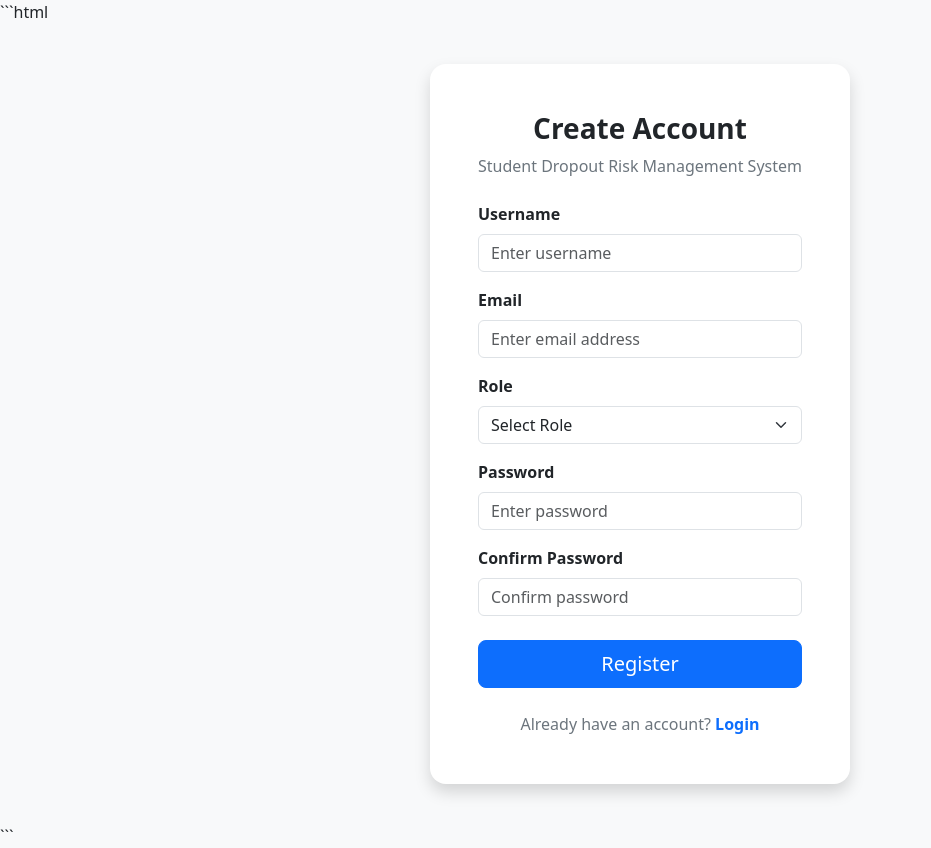
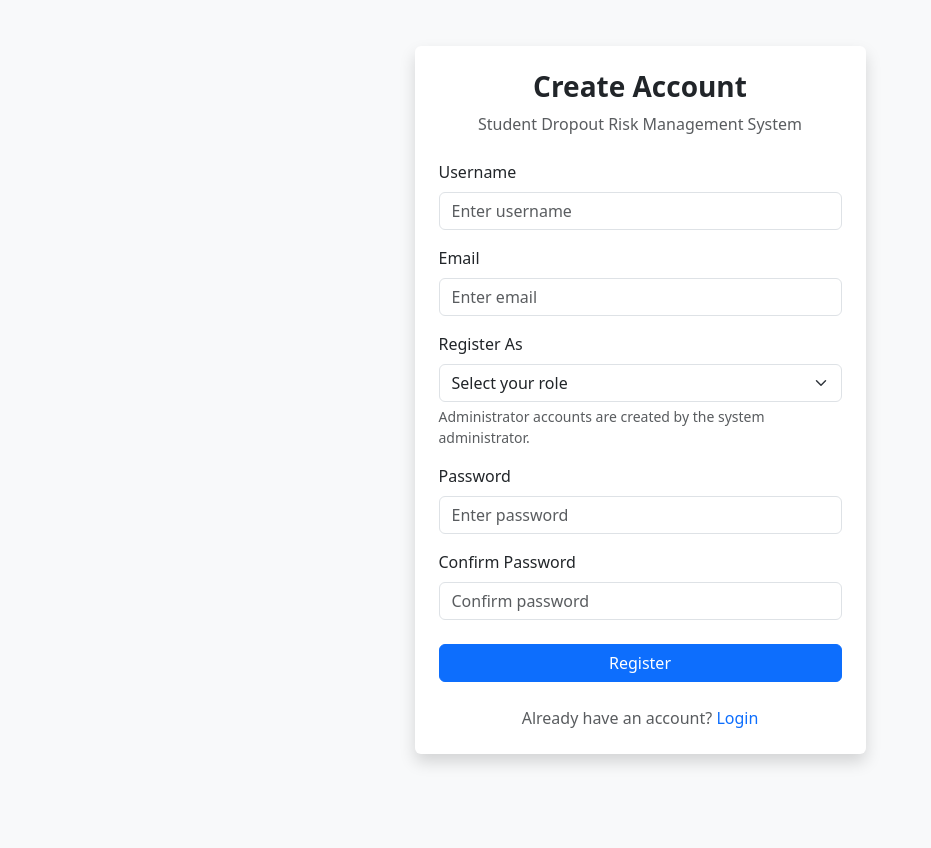
Before and after one commit to 4swin-80/Student_dropout_risk_mngt, a Django app: page /register/ in a window 1280 px wide. Shown: the whole page, without its empty margins (0-931 px from the left). After the commit the page ends 765 px from the top, so only its background shows below. Run offline with Django 5.2, Linux system fonts and the light colour scheme.

Commit message:
no admin public register fix and small fixs

````diff
--- a/core/Templates/accounts/login.html
+++ b/core/Templates/accounts/login.html
@@ -1,4 +1,3 @@
-```html
 <!DOCTYPE html>
 <html lang="en">
 
@@ -143,4 +142,3 @@
 </body>
 
 </html>
-```
--- a/core/Templates/accounts/register.html
+++ b/core/Templates/accounts/register.html
@@ -1,49 +1,60 @@
-```html
 <!DOCTYPE html>
 <html lang="en">
 
 <head>
+
     <meta charset="UTF-8">
-    <meta name="viewport" content="width=device-width, initial-scale=1.0">
+
+    <meta name="viewport"
+          content="width=device-width, initial-scale=1">
 
     <title>Register - Student Risk Management</title>
 
-    <!-- Bootstrap 5 CSS -->
+    <!-- Bootstrap 5 -->
     <link
         href="https://cdn.jsdelivr.net/npm/bootstrap@5.3.3/dist/css/bootstrap.min.css"
         rel="stylesheet"
     >
+
 </head>
 
 <body class="bg-light">
 
-    <div class="container min-vh-100 d-flex align-items-center justify-content-center py-4">
+<div class="container">
 
-        <div class="card shadow border-0 rounded-4 w-100" style="max-width: 420px;">
+    <div class="row justify-content-center align-items-center min-vh-100">
 
-            <div class="card-body p-4 p-md-5">
+        <div class="col-md-6 col-lg-5">
+
+            <div class="card shadow border-0">
+
+                <div class="card-body p-4">
 
                     <!-- Heading -->
+
                     <div class="text-center mb-4">
 
-                    <h1 class="h3 fw-bold mb-2">
+                        <h3 class="fw-bold">
                             Create Account
-                    </h1>
+                        </h3>
 
-                    <p class="text-secondary mb-0">
+                        <p class="text-muted">
                             Student Dropout Risk Management System
                         </p>
 
                     </div>
 
 
-                <!-- Django Messages -->
+                    <!-- Messages -->
+
                     {% if messages %}
+
                         {% for message in messages %}
 
                             <div
                                 class="alert alert-danger alert-dismissible fade show"
-                            role="alert">
+                                role="alert"
+                            >
 
                                 {{ message }}
 
@@ -51,25 +62,30 @@
                                     type="button"
                                     class="btn-close"
                                     data-bs-dismiss="alert"
-                                aria-label="Close">
-                            </button>
+                                ></button>
 
                             </div>
 
                         {% endfor %}
+
                     {% endif %}
 
 
                     <!-- Registration Form -->
+
                     <form method="POST">
 
                         {% csrf_token %}
 
 
                         <!-- Username -->
+
                         <div class="mb-3">
 
-                        <label for="username" class="form-label fw-semibold">
+                            <label
+                                for="username"
+                                class="form-label"
+                            >
                                 Username
                             </label>
 
@@ -86,9 +102,13 @@
 
 
                         <!-- Email -->
+
                         <div class="mb-3">
 
-                        <label for="email" class="form-label fw-semibold">
+                            <label
+                                for="email"
+                                class="form-label"
+                            >
                                 Email
                             </label>
 
@@ -97,31 +117,32 @@
                                 class="form-control"
                                 id="email"
                                 name="email"
-                            placeholder="Enter email address"
+                                placeholder="Enter email"
                             >
 
                         </div>
 
 
                         <!-- Role -->
+
                         <div class="mb-3">
 
-                        <label for="role" class="form-label fw-semibold">
-                            Role
+                            <label
+                                for="role"
+                                class="form-label"
+                            >
+                                Register As
                             </label>
 
                             <select
                                 class="form-select"
                                 id="role"
                                 name="role"
-                            required>
+                                required
+                            >
 
                                 <option value="" selected disabled>
-                                Select Role
-                            </option>
-
-                            <option value="ADMIN">
-                                Administrator
+                                    Select your role
                                 </option>
 
                                 <option value="TEACHER">
@@ -134,13 +155,21 @@
 
                             </select>
 
+                            <div class="form-text">
+                                Administrator accounts are created by the system administrator.
+                            </div>
+
                         </div>
 
 
                         <!-- Password -->
+
                         <div class="mb-3">
 
-                        <label for="password" class="form-label fw-semibold">
+                            <label
+                                for="password"
+                                class="form-label"
+                            >
                                 Password
                             </label>
 
@@ -157,9 +186,13 @@
 
 
                         <!-- Confirm Password -->
+
                         <div class="mb-4">
 
-                        <label for="confirm_password" class="form-label fw-semibold">
+                            <label
+                                for="confirm_password"
+                                class="form-label"
+                            >
                                 Confirm Password
                             </label>
 
@@ -175,15 +208,15 @@
                         </div>
 
 
-                    <!-- Register Button -->
+                        <!-- Register -->
+
                         <div class="d-grid">
 
                             <button
                                 type="submit"
-                            class="btn btn-primary btn-lg">
-
+                                class="btn btn-primary"
+                            >
                                 Register
-
                             </button>
 
                         </div>
@@ -191,19 +224,19 @@
                     </form>
 
 
-                <!-- Login Link -->
+                    <!-- Login -->
+
                     <div class="text-center mt-4">
 
-                    <span class="text-secondary">
+                        <span class="text-muted">
                             Already have an account?
                         </span>
 
                         <a
                             href="{% url 'login' %}"
-                        class="text-primary text-decoration-none fw-semibold">
-
+                            class="text-decoration-none"
+                        >
                             Login
-
                         </a>
 
                     </div>
@@ -214,8 +247,13 @@
 
         </div>
 
+    </div>
 
-    <!-- Bootstrap 5 JS -->
+</div>
+
+
+<!-- Bootstrap JS -->
+
 <script
     src="https://cdn.jsdelivr.net/npm/bootstrap@5.3.3/dist/js/bootstrap.bundle.min.js">
 </script>
@@ -223,4 +261,3 @@
 </body>
 
 </html>
-```
--- a/core/views.py
+++ b/core/views.py
@@ -62,13 +62,15 @@ def register_view(request):
 
     if request.method == "POST":
 
-        username = request.POST.get("username")
-        email = request.POST.get("email")
+        username = request.POST.get("username", "").strip()
+        email = request.POST.get("email", "").strip()
         password = request.POST.get("password")
         confirm_password = request.POST.get("confirm_password")
         role = request.POST.get("role")
 
-        # Validation
+        # -------------------------
+        # Basic validation
+        # -------------------------
 
         if not username or not password:
             messages.error(
@@ -81,6 +83,10 @@ def register_view(request):
                 "accounts/register.html"
             )
 
+        # -------------------------
+        # Password validation
+        # -------------------------
+
         if password != confirm_password:
             messages.error(
                 request,
@@ -91,6 +97,10 @@ def register_view(request):
                 request,
                 "accounts/register.html"
             )
+
+        # -------------------------
+        # Username validation
+        # -------------------------
 
         if User.objects.filter(username=username).exists():
             messages.error(
@@ -103,7 +113,27 @@ def register_view(request):
                 "accounts/register.html"
             )
 
-        # Create user
+        # -------------------------
+        # SECURITY:
+        # Only Teacher and Mentor
+        # can register publicly.
+        # -------------------------
+
+        if role not in ["TEACHER", "MENTOR"]:
+
+            messages.error(
+                request,
+                "Public registration is available only for Teachers and Mentors."
+            )
+
+            return render(
+                request,
+                "accounts/register.html"
+            )
+
+        # -------------------------
+        # Create User
+        # -------------------------
 
         user = User.objects.create_user(
             username=username,
@@ -111,7 +141,9 @@ def register_view(request):
             password=password
         )
 
-        # Create role profile
+        # -------------------------
+        # Create UserProfile
+        # -------------------------
 
         UserProfile.objects.create(
             user=user,
@@ -134,10 +166,15 @@ def register_view(request):
 @login_required
 def dashboard_redirect(request):
 
+    # Django superuser = Administrator
+    if request.user.is_superuser:
+        return redirect("admin_dashboard")
+
     try:
         role = request.user.profile.role
 
     except UserProfile.DoesNotExist:
+
         messages.error(
             request,
             "User role is not configured."
@@ -169,7 +206,10 @@ def dashboard_redirect(request):
 @login_required
 def admin_dashboard(request):
 
-    if request.user.profile.role != "ADMIN":
+    if not (
+        request.user.is_superuser
+        or request.user.profile.role == "ADMIN"
+    ):
         messages.error(
             request,
             "You are not authorized to access this dashboard."
````
Lines whose indentation alone changed are shown as unchanged.
